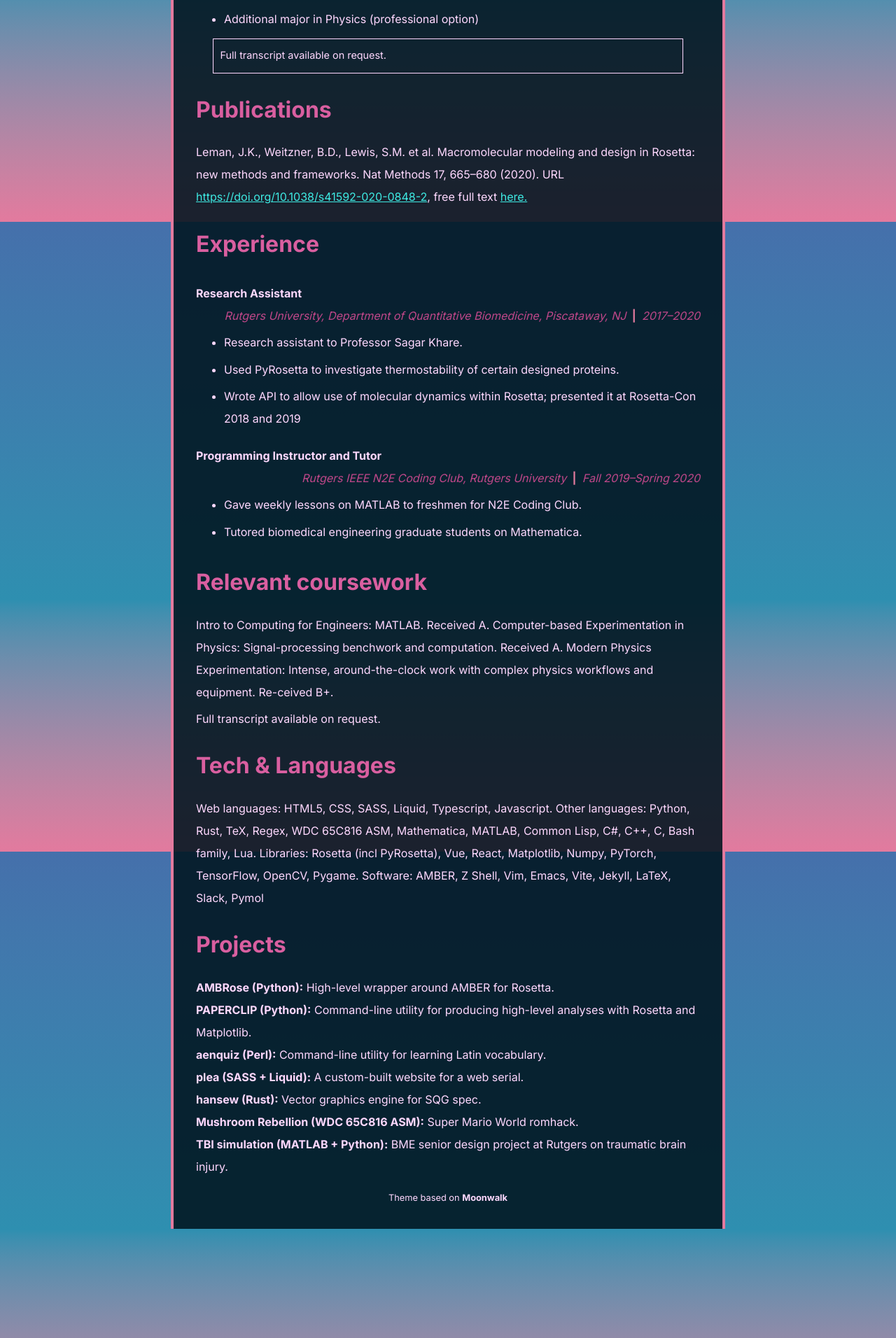
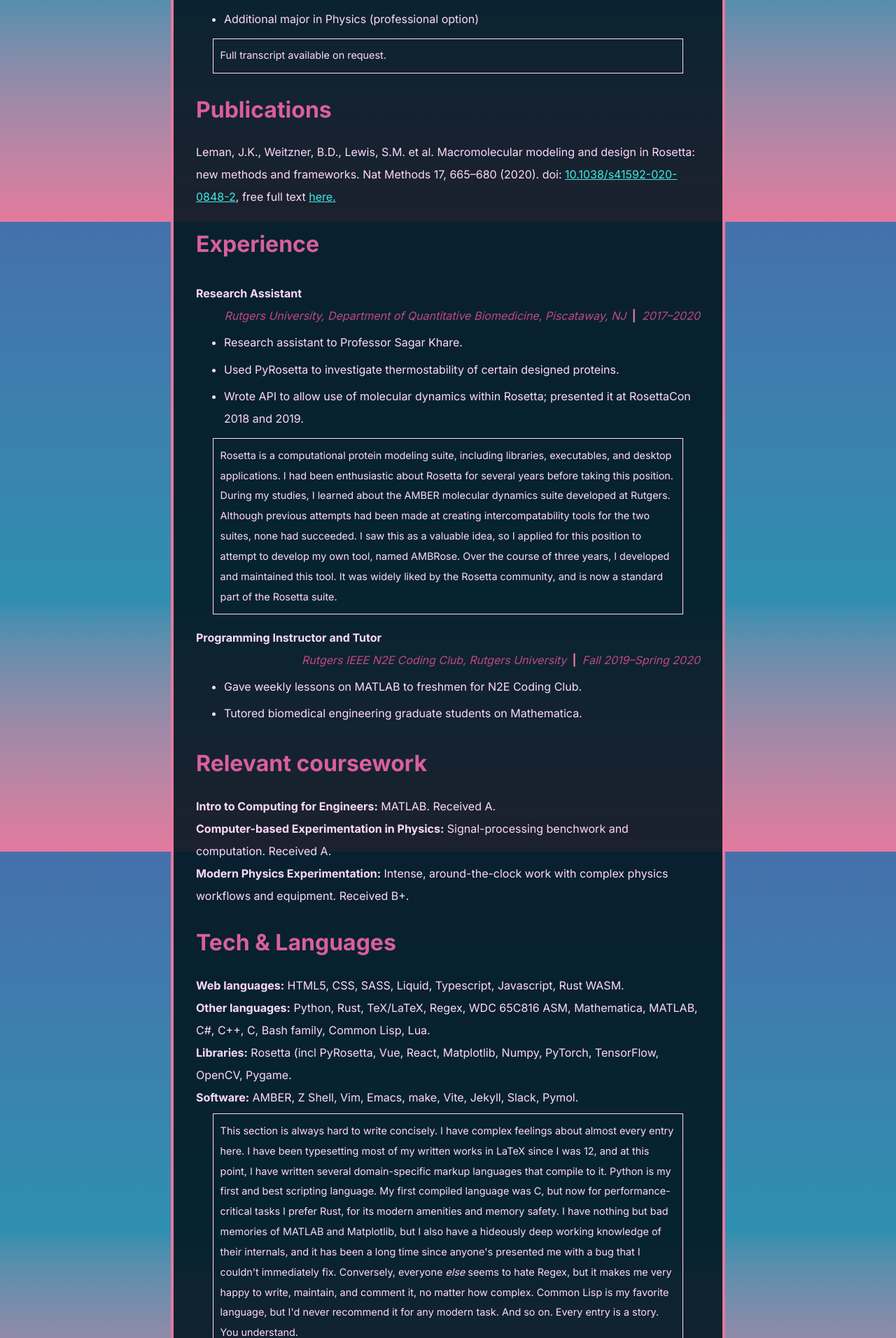
Before and after one commit to mszegedy/cv, a Jekyll site: the page built from tech-cv.md, in a window 1280 px wide. Shown: the part 583-2495 px from the top of the page at 70% size. Built offline with Jekyll 4.4.1, drawn with Linux system fonts in a browser that asks for light colours; some of the changed text lies outside the part shown.

Commit message:
misc improvements, finished tech

```diff
--- a/_data/home.yml
+++ b/_data/home.yml
@@ -31,6 +31,9 @@ footer_entries:
   - title: gitlab
     url: https://gitlab.com/mszegedy
 
+  - title: linkedin
+    url: https://linkedin.com/in/maria-szegedy-06707514
+
   - title: reddit
     url: https://reddit.com/u/mszegedy
 
--- a/_sass/moonwalk.scss
+++ b/_sass/moonwalk.scss
@@ -298,9 +298,13 @@ p code, li code {
     margin: 0 auto;
     max-width: inherit;
     text-align: center;
+    ul {
+        justify-content: center;
+    }
 }
 .credits {
     align-self: flex-end;
+    clear: both;
     width: 100%;
     max-width: inherit;
     font-size: 0.8em;
--- a/tech-cv.md
+++ b/tech-cv.md
@@ -26,8 +27,7 @@ time="August 2021" %}
 # Publications
 Leman, J.K., Weitzner, B.D., Lewis, S.M. et al. Macromolecular modeling and
 design in Rosetta: new methods and frameworks. Nat Methods 17, 665–680 (2020).
-URL
-[https://doi.org/10.1038/s41592-020-0848-2](https://doi.org/10.1038/s41592-020-0848-2),
+doi: [10.1038/s41592-020-0848-2](https://doi.org/10.1038/s41592-020-0848-2),
 free full text [here.](https://europepmc.org/article/MED/32483333)
 
 # Experience
@@ -37,7 +37,18 @@ location="Rutgers University, Department of Quantitative Biomedicine, Piscataway
 time="2017–2020" %}
 - Research assistant to Professor Sagar Khare.
 - Used PyRosetta to investigate thermostability of certain designed proteins.
-- Wrote API to allow use of molecular dynamics within Rosetta; presented it at Rosetta-Con 2018 and 2019
+- Wrote API to allow use of molecular dynamics within Rosetta; presented it at
+  RosettaCon 2018 and 2019.
+
+<div class="aside">Rosetta is a computational protein modeling suite, including
+libraries, executables, and desktop applications. I had been enthusiastic about
+Rosetta for several years before taking this position. During my studies, I
+learned about the AMBER molecular dynamics suite developed at Rutgers. Although
+previous attempts had been made at creating intercompatability tools for the two
+suites, none had succeeded. I saw this as a valuable idea, so I applied for this
+position to attempt to develop my own tool, named AMBRose. Over the course of
+three years, I developed and maintained this tool. It was widely liked by the
+Rosetta community, and is now a standard part of the Rosetta suite.</div>
 
 {% include job_entry.html
 title="Programming Instructor and Tutor"
@@ -47,23 +58,58 @@ time="Fall 2019–Spring 2020" %}
 - Tutored biomedical engineering graduate students on Mathematica.
 
 # Relevant coursework
-Intro to Computing for Engineers: MATLAB. Received A.
-Computer-based Experimentation in Physics: Signal-processing benchwork and computation. Received A.
-Modern Physics Experimentation: Intense, around-the-clock work with complex physics workflows and equipment. Re-ceived B+.
-
-Full transcript available on request.
+**Intro to Computing for Engineers:** MATLAB. Received A.
+**Computer-based Experimentation in Physics:** Signal-processing benchwork and
+  computation. Received A.
+**Modern Physics Experimentation:** Intense, around-the-clock work with complex
+  physics workflows and equipment. Received B+.
 
 # Tech & Languages
-Web languages: HTML5, CSS, SASS, Liquid, Typescript, Javascript.
-Other languages: Python, Rust, TeX, Regex, WDC 65C816 ASM, Mathematica, MATLAB, Common Lisp, C#, C++, C, Bash family, Lua.
-Libraries: Rosetta (incl PyRosetta), Vue, React, Matplotlib, Numpy, PyTorch, TensorFlow, OpenCV, Pygame.
-Software: AMBER, Z Shell, Vim, Emacs, Vite, Jekyll, LaTeX, Slack, Pymol
+**Web languages:** HTML5, CSS, SASS, Liquid, Typescript, Javascript,
+  Rust WASM.
+**Other languages:** Python, Rust, TeX/LaTeX, Regex, WDC 65C816 ASM,
+  Mathematica, MATLAB, C#, C++, C, Bash family, Common Lisp, Lua.
+**Libraries:** Rosetta (incl PyRosetta, Vue, React, Matplotlib, Numpy,
+  PyTorch, TensorFlow, OpenCV, Pygame.
+**Software:** AMBER, Z Shell, Vim, Emacs, make, Vite, Jekyll, Slack, Pymol.
 
-# Projects
-**AMBRose (Python):** High-level wrapper around AMBER for Rosetta.
-**PAPERCLIP (Python):** Command-line utility for producing high-level analyses with Rosetta and Matplotlib.
-**aenquiz (Perl):** Command-line utility for learning Latin vocabulary.
-**plea (SASS + Liquid):** A custom-built website for a web serial.
-**hansew (Rust):** Vector graphics engine for SQG spec.
-**Mushroom Rebellion (WDC 65C816 ASM):** Super Mario World romhack.
-**TBI simulation (MATLAB + Python):** BME senior design project at Rutgers on traumatic brain injury.
+<div class="aside">This section is always hard to write concisely. I have
+complex feelings about almost every entry here. I have been typesetting most of
+my written works in LaTeX since I was 12, and at this point, I have written
+several domain-specific markup languages that compile to it. Python is my first
+and best scripting language. My first compiled language was C, but now for
+performance-critical tasks I prefer Rust, for its modern amenities and memory
+safety. I have nothing but bad memories of MATLAB and Matplotlib, but I also
+have a hideously deep working knowledge of their internals, and it has been a
+long time since anyone's presented me with a bug that I couldn't immediately
+fix. Conversely, everyone <i>else</i> seems to hate Regex, but it makes me very
+happy to write, maintain, and comment it, no matter how complex. Common Lisp is
+my favorite language, but I'd never recommend it for any modern task. And so on.
+Every entry is a story. You understand.</div>
+
+# Notable projects
+[**AMBRose (Python):**](https://gitlab.com/mszegedy/miniambrose)
+  High-level wrapper around AMBER for Rosetta. Current version proprietary; link
+  is to early, monolithic version. Handed off.
+[**PAPERCLIP (Python):**](https://gitlab.com/mszegedy/paperclip)
+  Command-line utility for producing high-level analyses with Rosetta and
+  Matplotlib. Completed.
+[**aenquiz (Perl):**](https://github.com/mszegedy/aenquiz)
+  Command-line utility for learning Latin vocabulary. Completed.
+**With Myself (Typescript + Vue + HTML + Rust):**
+  An avante-garde incremental game and immersive story, built in Profectus.
+  Ongoing, private.
+[**plea (SASS + Liquid):**](https://github.com/mszegedy/plea)
+  A custom-built website for a web serial. Ongoing.
+[**Me Kälemät (TeX + Python):**](https://gitlab.com/mszegedy/me-kaelemaet)
+  A manual for a constructed language I made, with a halfway serious
+  reconstruction of Proto-Uralic and a custom domain-specific language to handle
+  the dictionary. Abandoned for now.
+[**hansew (Rust):**](https://gitlab.com/mszegedy/uew)
+  Vector graphics engine for new, idiosyncratic file format specification.
+  Abandoned for now.
+[**Mushroom Rebellion (WDC 65C816 ASM):**](https://github.com/mszegedy/mr)
+  Super Mario World romhack. Abandoned for now.
+**TBI simulation (MATLAB + Python):**
+  BME senior design project at Rutgers on traumatic brain injury. Completed,
+  private.
```
Also changed, not shown: other parts of tech-cv.md (+2 -1 lines), bio-cv.md (+5 -5 lines).
